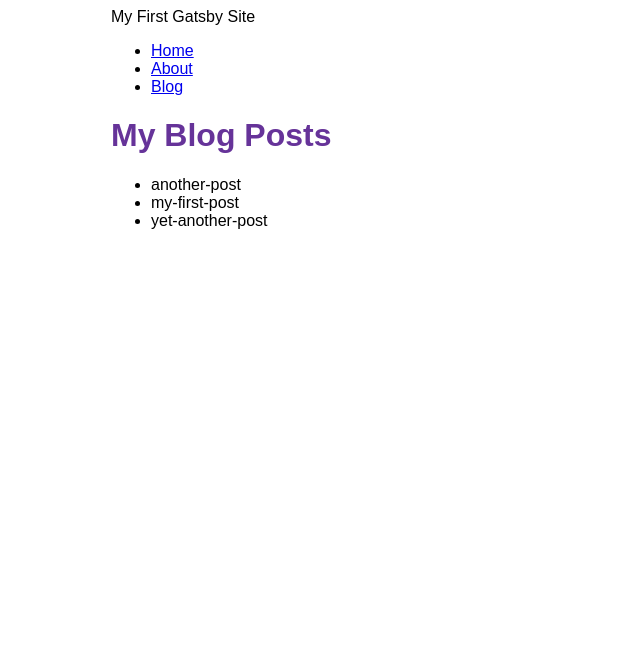
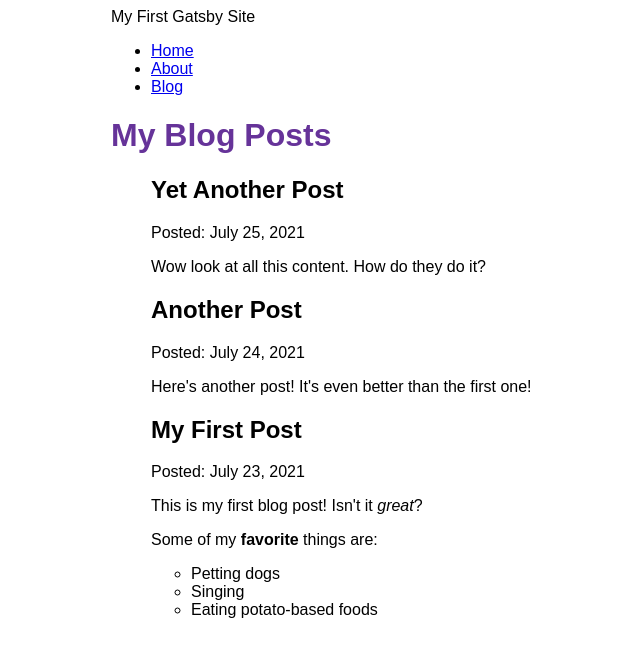
Before and after one commit to TheRedeemed/my-first-gatsby-site, a Gatsby site: page /blog in a window 1280 px wide. Shown: the whole page, without its empty margins (279-919 px from the left). Built offline with nearby package versions, Linux system fonts and the light colour scheme; Gatsby itself is replaced by a stand-in of ours.

Commit message:
Finished Gatsby tutorial Part 5

```diff
--- a/blog/another-post.mdx
+++ b/blog/another-post.mdx
@@ -0,0 +1,6 @@
+---
+title: "Another Post"
+date: "2021-07-24"
+---
+
+Here's another post! It's even better than the first one!
--- a/blog/my-first-post.mdx
+++ b/blog/my-first-post.mdx
@@ -0,0 +1,12 @@
+---
+title: "My First Post"
+date: "2021-07-23"
+---
+
+This is my first blog post! Isn't it *great*?
+
+Some of my **favorite** things are:
+
+* Petting dogs
+* Singing
+* Eating potato-based foods
--- a/blog/yet-another-post.mdx
+++ b/blog/yet-another-post.mdx
@@ -0,0 +1,6 @@
+---
+title: "Yet Another Post"
+date: "2021-07-25"
+---
+
+Wow look at all this content. How do they do it?
--- a/gatsby-config.js
+++ b/gatsby-config.js
@@ -13,5 +13,6 @@ module.exports = {
         path: `${__dirname}/blog`,
       }
     },
+    "gatsby-plugin-mdx",
   ],
 };
--- a/package.json
+++ b/package.json
@@ -15,8 +15,11 @@
     "clean": "gatsby clean"
   },
   "dependencies": {
+    "@mdx-js/mdx": "^1.6.22",
+    "@mdx-js/react": "^1.6.22",
     "gatsby": "^4.16.0",
     "gatsby-plugin-image": "^2.16.1",
+    "gatsby-plugin-mdx": "^3.17.0",
     "gatsby-plugin-sharp": "^4.16.1",
     "gatsby-source-filesystem": "^4.17.0",
     "react": "^18.1.0",
--- a/src/pages/blog.js
+++ b/src/pages/blog.js
@@ -1,16 +1,21 @@
 import * as React from "react";
 import Layout from "../components/layout";
 import { graphql } from "gatsby";
+import { MDXRenderer } from "gatsby-plugin-mdx";
 
 const BlogPage = ({data}) => {
     return (
         <Layout pageTitle="My Blog Posts">
             <ul>
                 {
-                    data.allFile.nodes.map(post => (
-                        <li key={post.name}>
-                            {post.name}
-                        </li>
+                    data.allMdx.nodes.map(post => (
+                        <article key={post.id}>
+                            <h2>{post.frontmatter.title}</h2>
+                            <p>Posted: {post.frontmatter.date}</p>
+                            <MDXRenderer>
+                                {post.body}
+                            </MDXRenderer>
+                        </article>
                     ))
                 }
             </ul>
@@ -20,9 +25,14 @@ const BlogPage = ({data}) => {
 
 export const query = graphql`
     query {
-        allFile {
-            nodes {
-                name
+        allMdx(sort: {fields: frontmatter___date, order: DESC}) {
+        nodes {
+            frontmatter {
+                date(formatString: "MMMM D, YYYY")
+                title
+            }
+            id
+            body
             }
         }
     }
```
Also changed, not shown: 1 other file.
